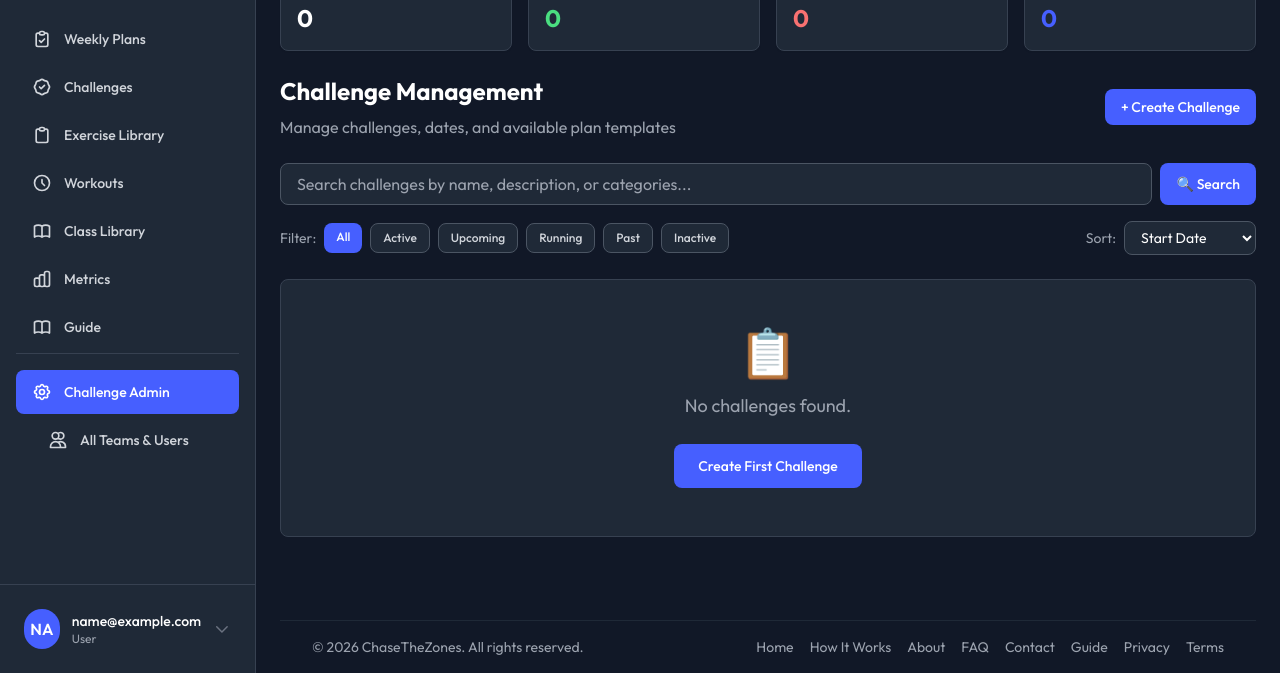
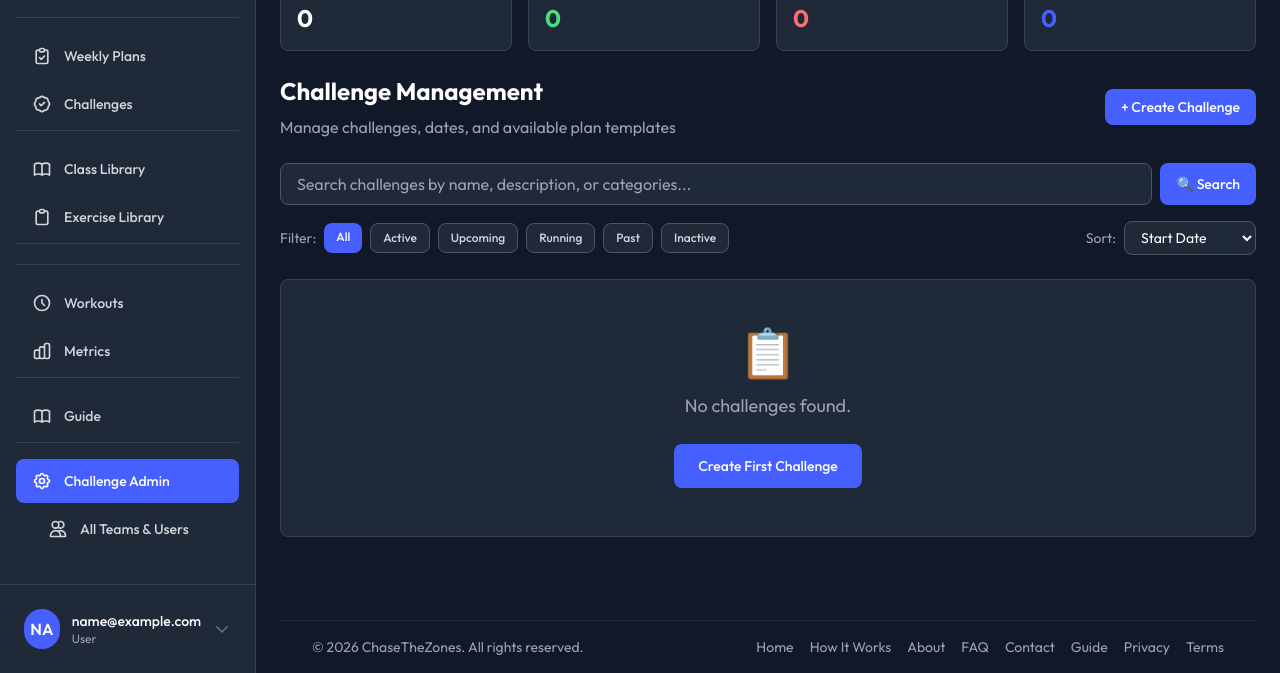
Before and after one commit to milleruk/baselayer, a Django app: page /challenges/admin/ in a window 1280 px wide. Shown: the part 127-800 px from the top of the page. Run offline with Django 4.2, Linux system fonts and the light colour scheme; the visitor is signed in with stand-in values (Sample User, id 1); data that the repository does not hold is empty; some libraries are stand-ins or nearby versions.

Commit message:
Reorganize sidebar navigation with logical grouping and visual breaks
- Group navigation items into logical sections: Overview, Planning & Tracking, Libraries, Social, Analytics, Help, and Admin
- Add visual dividers between each section for better organization
- Move Challenges to Planning & Tracking section
- Create Libraries section with Class Library and Exercise Library
- Move Workouts to Analytics section with Metrics
- Add empty Social section placeholder for future features

```diff
--- a/templates/base.html
+++ b/templates/base.html
@@ -506,6 +506,7 @@
         <!-- Sidebar Navigation -->
         <nav class="flex-1 overflow-y-auto py-4 px-4">
           <ul class="space-y-1">
+            <!-- Overview Section -->
             <li>
               <a href="{% url 'plans:dashboard' %}" class="flex items-center px-4 py-3 text-sm font-medium rounded-lg {% if request.resolver_match.url_name == 'dashboard' or request.path == '/' %}bg-primary text-white{% else %}text-gray-700 dark:text-gray-300 hover:bg-gray-100 dark:hover:bg-gray-700{% endif %}">
                 <svg class="w-5 h-5 mr-3" fill="none" stroke="currentColor" viewBox="0 0 24 24">
@@ -514,7 +515,9 @@
                 Dashboard
               </a>
             </li>
-            <li>
+
+            <!-- Planning & Tracking Section -->
+            <li class="pt-4 border-t border-gray-200 dark:border-gray-700 mt-4">
               <a href="{% url 'tracker:weekly_plans' %}" class="flex items-center px-4 py-3 text-sm font-medium rounded-lg {% if 'tracker' in request.path and 'plan' in request.path %}bg-primary text-white{% else %}text-gray-700 dark:text-gray-300 hover:bg-gray-100 dark:hover:bg-gray-700{% endif %}">
                 <svg class="w-5 h-5 mr-3" fill="none" stroke="currentColor" viewBox="0 0 24 24">
                   <path stroke-linecap="round" stroke-linejoin="round" stroke-width="2" d="M9 5H7a2 2 0 00-2 2v12a2 2 0 002 2h10a2 2 0 002-2V7a2 2 0 00-2-2h-2M9 5a2 2 0 002 2h2a2 2 0 002-2M9 5a2 2 0 012-2h2a2 2 0 012 2m-6 9l2 2 4-4"></path>
@@ -530,6 +533,16 @@
                 Challenges
               </a>
             </li>
+
+            <!-- Libraries Section -->
+            <li class="pt-4 border-t border-gray-200 dark:border-gray-700 mt-4">
+              <a href="{% url 'workouts:library' %}" class="flex items-center px-4 py-3 text-sm font-medium rounded-lg {% if 'library' in request.path %}bg-primary text-white{% else %}text-gray-700 dark:text-gray-300 hover:bg-gray-100 dark:hover:bg-gray-700{% endif %}">
+                <svg class="w-5 h-5 mr-3" fill="none" stroke="currentColor" viewBox="0 0 24 24">
+                  <path stroke-linecap="round" stroke-linejoin="round" stroke-width="2" d="M12 6.253v13m0-13C10.832 5.477 9.246 5 7.5 5S4.168 5.477 3 6.253v13C4.168 18.477 5.754 18 7.5 18s3.332.477 4.5 1.253m0-13C13.168 5.477 14.754 5 16.5 5c1.747 0 3.332.477 4.5 1.253v13C19.832 18.477 18.247 18 16.5 18c-1.746 0-3.332.477-4.5 1.253"></path>
+                </svg>
+                Class Library
+              </a>
+            </li>
             <li>
               <a href="{% url 'plans:exercise_list' %}" class="flex items-center px-4 py-3 text-sm font-medium rounded-lg {% if 'exercise' in request.path %}bg-primary text-white{% else %}text-gray-700 dark:text-gray-300 hover:bg-gray-100 dark:hover:bg-gray-700{% endif %}">
                 <svg class="w-5 h-5 mr-3" fill="none" stroke="currentColor" viewBox="0 0 24 24">
@@ -538,20 +551,19 @@
                 Exercise Library
               </a>
             </li>
-            <li>
+
+            <!-- Social Section -->
+            <li class="pt-4 border-t border-gray-200 dark:border-gray-700 mt-4">
+              <!-- Empty section for future social features -->
+            </li>
+
+            <!-- Analytics Section -->
+            <li class="pt-4 border-t border-gray-200 dark:border-gray-700 mt-4">
               <a href="{% url 'workouts:history' %}" class="flex items-center px-4 py-3 text-sm font-medium rounded-lg {% if 'workouts' in request.path and 'library' not in request.path %}bg-primary text-white{% else %}text-gray-700 dark:text-gray-300 hover:bg-gray-100 dark:hover:bg-gray-700{% endif %}">
                 <svg class="w-5 h-5 mr-3" fill="none" stroke="currentColor" viewBox="0 0 24 24">
                   <path stroke-linecap="round" stroke-linejoin="round" stroke-width="2" d="M12 8v4l3 3m6-3a9 9 0 11-18 0 9 9 0 0118 0z"></path>
                 </svg>
                 Workouts
-              </a>
-            </li>
-            <li>
-              <a href="{% url 'workouts:library' %}" class="flex items-center px-4 py-3 text-sm font-medium rounded-lg {% if 'library' in request.path %}bg-primary text-white{% else %}text-gray-700 dark:text-gray-300 hover:bg-gray-100 dark:hover:bg-gray-700{% endif %}">
-                <svg class="w-5 h-5 mr-3" fill="none" stroke="currentColor" viewBox="0 0 24 24">
-                  <path stroke-linecap="round" stroke-linejoin="round" stroke-width="2" d="M12 6.253v13m0-13C10.832 5.477 9.246 5 7.5 5S4.168 5.477 3 6.253v13C4.168 18.477 5.754 18 7.5 18s3.332.477 4.5 1.253m0-13C13.168 5.477 14.754 5 16.5 5c1.747 0 3.332.477 4.5 1.253v13C19.832 18.477 18.247 18 16.5 18c-1.746 0-3.332.477-4.5 1.253"></path>
-                </svg>
-                Class Library
               </a>
             </li>
             <li>
@@ -562,7 +574,9 @@
                 Metrics
               </a>
             </li>
-            <li>
+
+            <!-- Help Section -->
+            <li class="pt-4 border-t border-gray-200 dark:border-gray-700 mt-4">
               <a href="{% url 'plans:guide' %}" class="flex items-center px-4 py-3 text-sm font-medium rounded-lg {% if 'guide' in request.path %}bg-primary text-white{% else %}text-gray-700 dark:text-gray-300 hover:bg-gray-100 dark:hover:bg-gray-700{% endif %}">
                 <svg class="w-5 h-5 mr-3" fill="none" stroke="currentColor" viewBox="0 0 24 24">
                   <path stroke-linecap="round" stroke-linejoin="round" stroke-width="2" d="M12 6.253v13m0-13C10.832 5.477 9.246 5 7.5 5S4.168 5.477 3 6.253v13C4.168 18.477 5.754 18 7.5 18s3.332.477 4.5 1.253m0-13C13.168 5.477 14.754 5 16.5 5c1.747 0 3.332.477 4.5 1.253v13C19.832 18.477 18.247 18 16.5 18c-1.746 0-3.332.477-4.5 1.253"></path>
@@ -570,8 +584,10 @@
                 Guide
               </a>
             </li>
+
+            <!-- Admin Section -->
             {% if user.is_staff or user.is_superuser %}
-            <li class="pt-4 border-t border-gray-200 dark:border-gray-700">
+            <li class="pt-4 border-t border-gray-200 dark:border-gray-700 mt-4">
               <a href="{% url 'challenges:admin_challenges_list' %}" class="flex items-center px-4 py-3 text-sm font-medium rounded-lg {% if 'admin' in request.path and 'team' not in request.path %}bg-primary text-white{% else %}text-gray-700 dark:text-gray-300 hover:bg-gray-100 dark:hover:bg-gray-700{% endif %}">
                 <svg class="w-5 h-5 mr-3" fill="none" stroke="currentColor" viewBox="0 0 24 24">
                   <path stroke-linecap="round" stroke-linejoin="round" stroke-width="2" d="M10.325 4.317c.426-1.756 2.924-1.756 3.35 0a1.724 1.724 0 002.573 1.066c1.543-.94 3.31.826 2.37 2.37a1.724 1.724 0 001.065 2.572c1.756.426 1.756 2.924 0 3.35a1.724 1.724 0 00-1.066 2.573c.94 1.543-.826 3.31-2.37 2.37a1.724 1.724 0 00-2.572 1.065c-.426 1.756-2.924 1.756-3.35 0a1.724 1.724 0 00-2.573-1.066c-1.543.94-3.31-.826-2.37-2.37a1.724 1.724 0 00-1.065-2.572c-1.756-.426-1.756-2.924 0-3.35a1.724 1.724 0 001.066-2.573c-.94-1.543.826-3.31 2.37-2.37.996.608 2.296.07 2.572-1.065z"></path>
```
